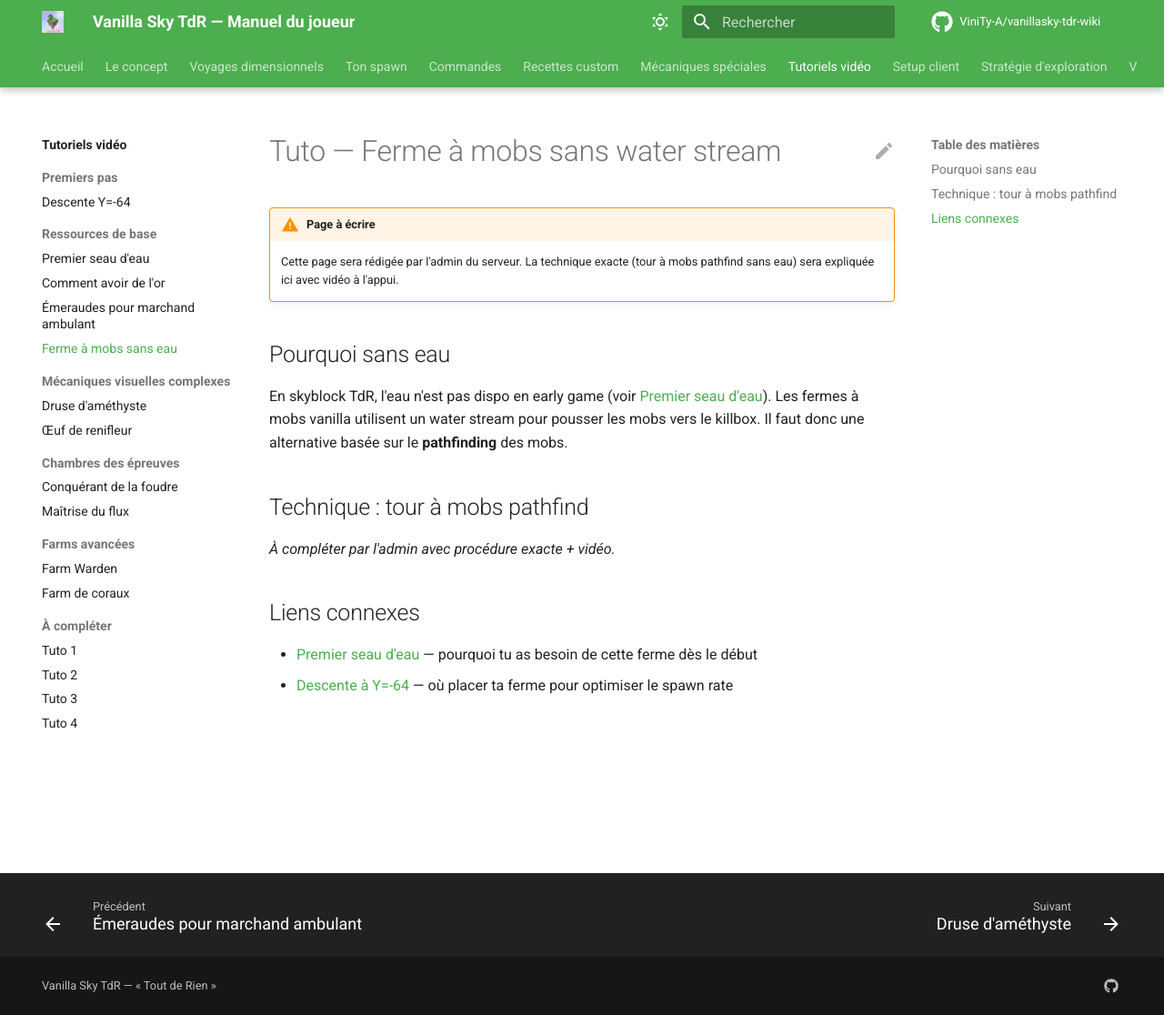
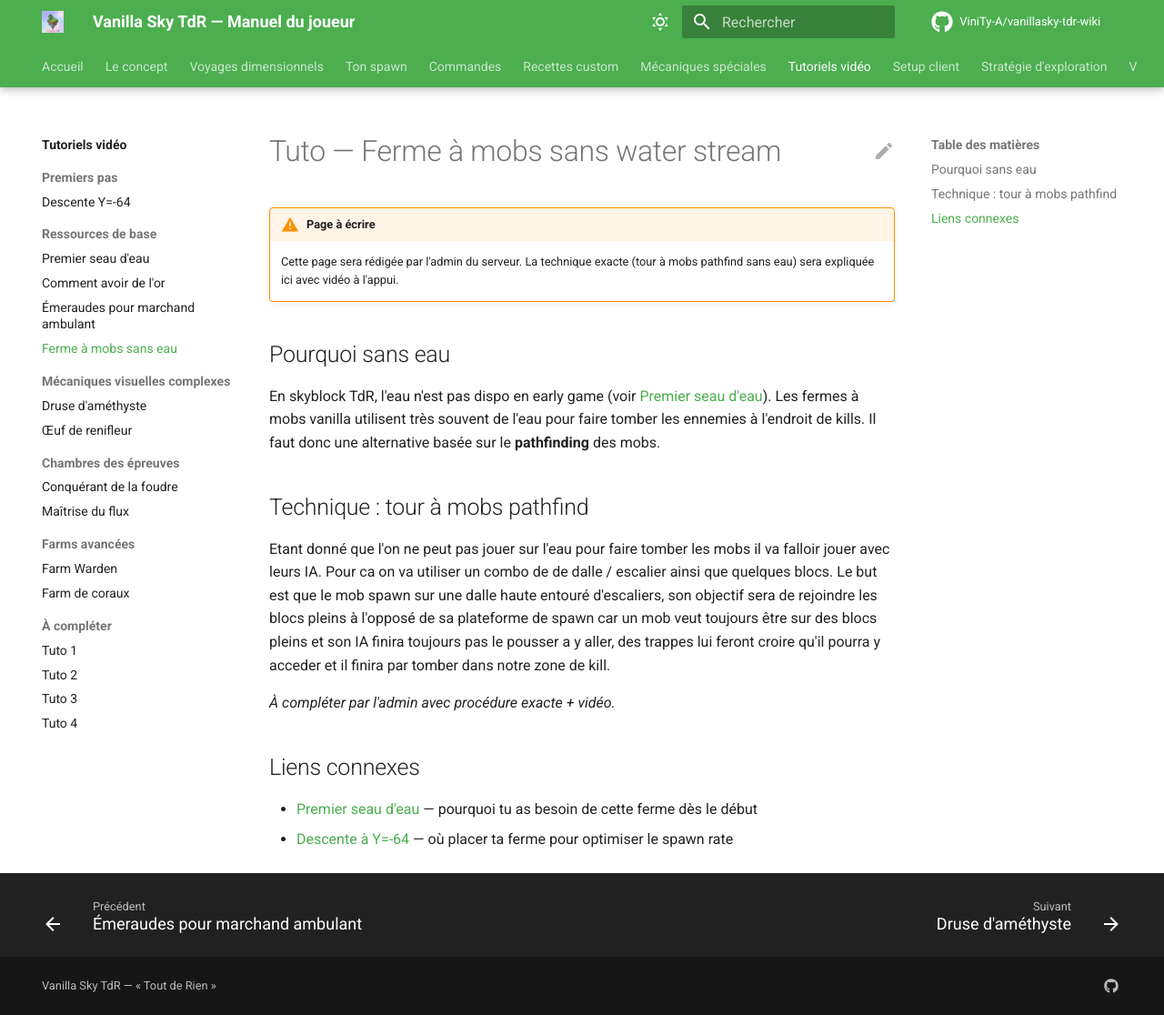
Before and after one commit to ViniTy-A/vanillasky-tdr-wiki, an MkDocs documentation site: the page built from docs/tutoriels/ferme-mobs-sans-eau.md, in a window 1280 px wide and 1116 px high. Shown: the whole window at 91% size. Built offline with MkDocs 1.6.1 and Material for MkDocs 9.7.7, drawn with Linux system fonts in a browser that asks for light colours; comment, search, counter and statistics services are not loaded.

Commit message:
Update ferme-mobs-sans-eau.md

```diff
--- a/docs/tutoriels/ferme-mobs-sans-eau.md
+++ b/docs/tutoriels/ferme-mobs-sans-eau.md
@@ -5,9 +5,13 @@
 
 ## Pourquoi sans eau
 
-En skyblock TdR, l'eau n'est pas dispo en early game (voir [Premier seau d'eau](premier-seau-eau.md)). Les fermes à mobs vanilla utilisent un water stream pour pousser les mobs vers le killbox. Il faut donc une alternative basée sur le **pathfinding** des mobs.
+En skyblock TdR, l'eau n'est pas dispo en early game (voir [Premier seau d'eau](premier-seau-eau.md)). Les fermes à mobs vanilla utilisent très souvent de l'eau pour faire tomber les ennemies à l'endroit de kills. Il faut donc une alternative basée sur le **pathfinding** des mobs.
 
 ## Technique : tour à mobs pathfind
+
+ Etant donné que l'on ne peut pas jouer sur l'eau pour faire tomber les mobs il va falloir jouer avec leurs IA.
+ Pour ca on va utiliser un combo de de dalle / escalier ainsi que quelques blocs.
+ Le but est que le mob spawn sur une dalle haute entouré d'escaliers, son objectif sera de rejoindre les blocs pleins à l'opposé de sa plateforme de spawn car un mob veut toujours être sur des blocs pleins et son IA finira toujours pas le pousser a y aller, des trappes lui feront croire qu'il pourra y acceder et il finira par tomber dans notre zone de kill.
 
 *À compléter par l'admin avec procédure exacte + vidéo.*
 
```
